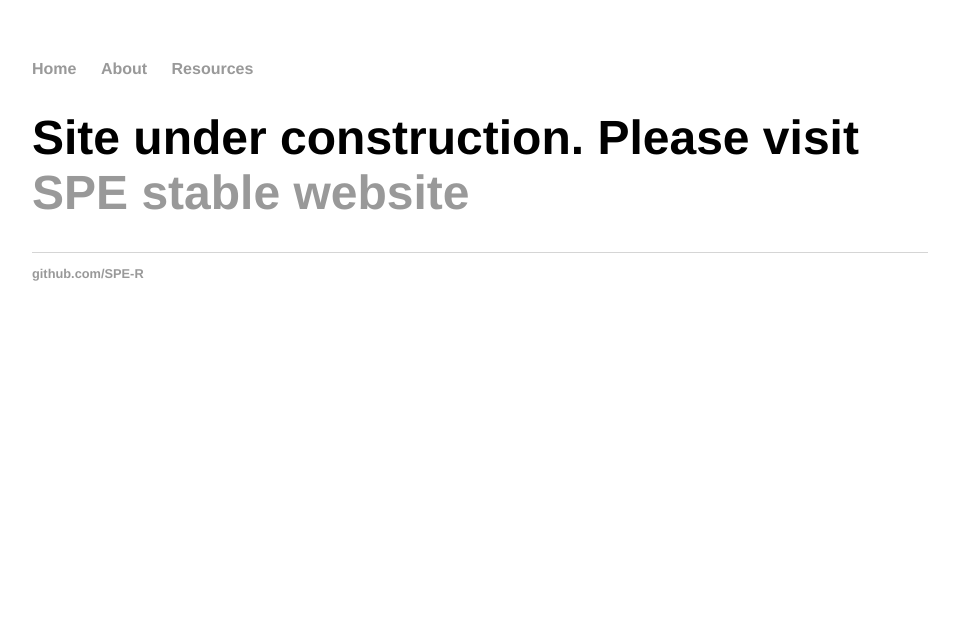
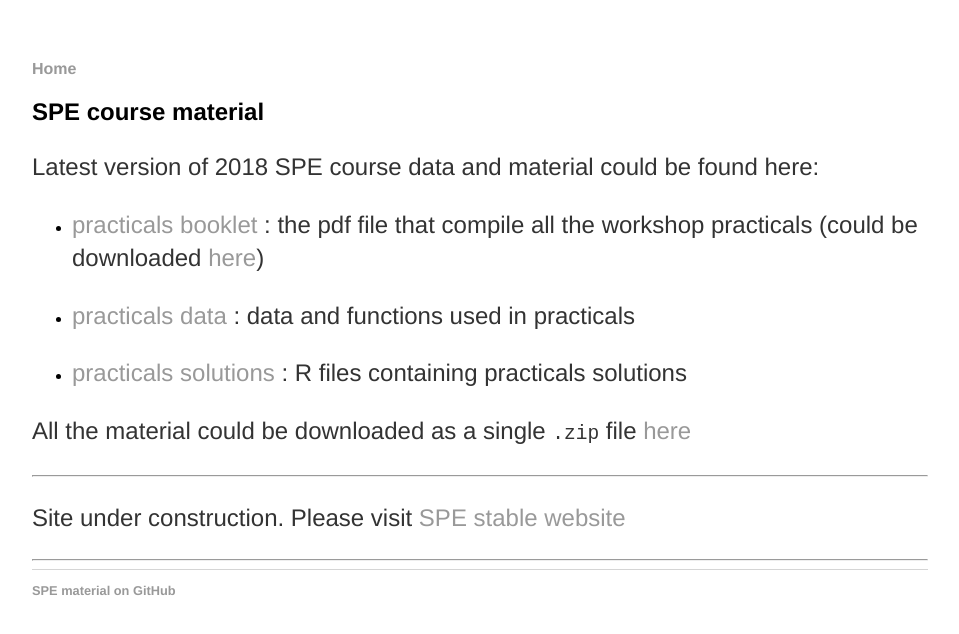
Before and after one commit to SPE-R/SPE-R.github.io, a Jekyll site: the page built from index.md, in a window 1280 px wide. Shown: the top 634 px of the page, without its empty margins (160-1119 px from the left). Built offline with Jekyll 4.4.1, drawn with Linux system fonts in a browser that asks for light colours.

Commit message:
change the default page to be a link to resources

```diff
--- a/_layouts/default.html
+++ b/_layouts/default.html
@@ -9,8 +9,8 @@
 		<nav>
     		<ul>
         		<li><a href="/">Home</a></li>
-	        	<li><a href="/about">About</a></li>
-        		<li><a href="/resources">Resources</a></li>
+	        	<!-- <<li><a href="/about">About</a></li> -->
+        		<!--  <li><a href="/resources">Resources</a></li> -->
   		</ul>
 		</nav>
 		<div> <!-- <div class="container"> -->
@@ -20,7 +20,7 @@
 		</div><!-- /.container -->
 		<footer>
 	    	<ul>
-	        	<li><a href="https://github.com/SPE-R">github.com/SPE-R</a></li>
+	        	<li><a href="https://github.com/SPE-R/SPE-R.github.io/tree/travis-build">SPE material on GitHub</a></li>
 		</ul>
 		</footer>
 	</body>
--- a/index.html
+++ /dev/null
@@ -1,10 +0,0 @@
----
-layout: default
-title: Statistical Practice in Epidemiology using R.
----
-
-<div class="blurb">
-  <h1>
-    Site under construction. Please visit <a href="http://bendixcarstensen.com/SPE/">SPE stable website</a>
-  </h1>
-</div><!-- /.blurb -->
--- /dev/null
+++ b/index.md
@@ -0,0 +1,24 @@
+---
+layout: default
+title: Statistical Practice in Epidemiology using R.
+description: main page data
+toc: true
+---
+
+## SPE course material
+
+Latest version of 2018 SPE course data and material could be found here:
+
+  - [practicals booklet](https://github.com/SPE-R/SPE-R.github.io/blob/travis-build/pracs.pdf) : the pdf file that compile all the workshop practicals (could be downloaded [here](https://github.com/SPE-R/SPE-R.github.io/raw/travis-build/pracs.pdf))
+
+  - [practicals data](https://github.com/SPE-R/SPE-R.github.io/raw/travis-build/data.zip) : data and functions used in practicals
+
+  - [practicals solutions](https://github.com/SPE-R/SPE-R.github.io/tree/travis-build/Rsolutions) : R files containing practicals solutions
+
+All the material could be downloaded as a single `.zip` file [here](https://github.com/SPE-R/SPE-R.github.io/archive/travis-build.zip)
+
+----
+
+Site under construction. Please visit <a href="http://bendixcarstensen.com/SPE/">SPE stable website</a>
+
+----
```
Also changed, not shown: README.md.
